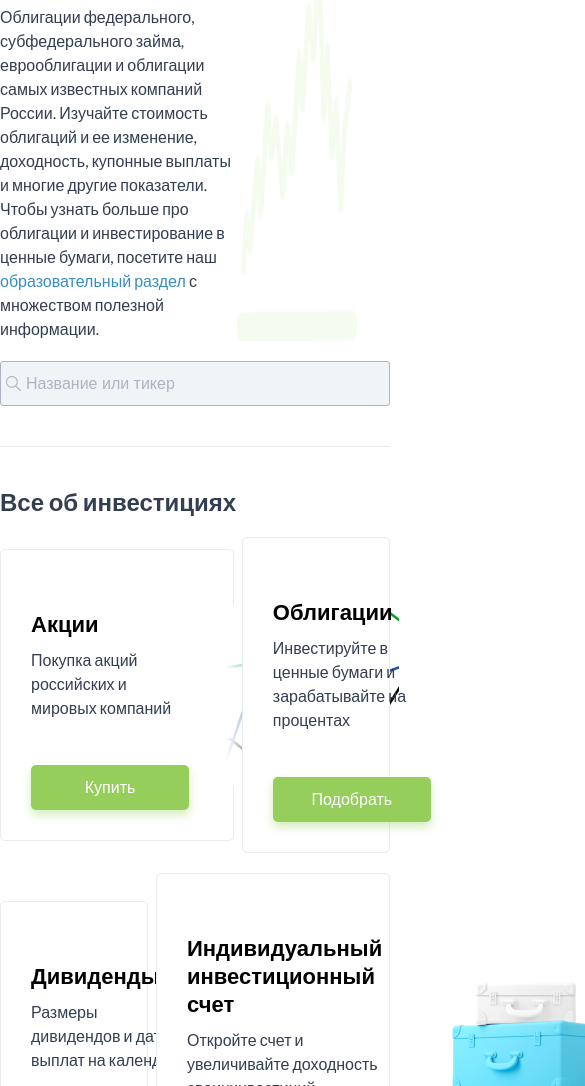
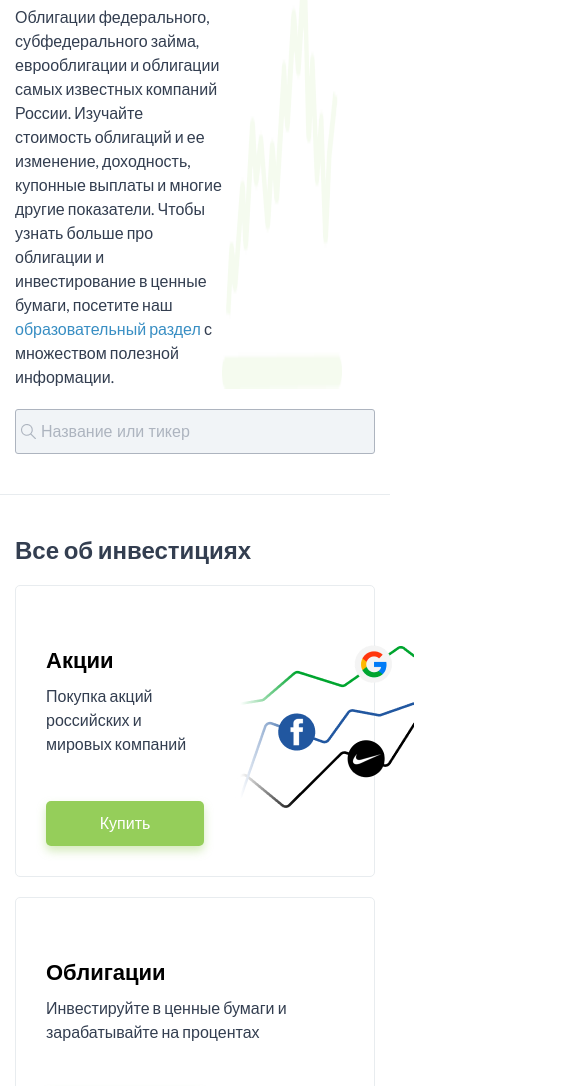
Before and after one commit to veronaten/myfin, a plain HTML site: page index.html in a window 390 px wide. Shown: the part 92-1178 px from the top of the page, 585 px wide, since content can reach past the window. Drawn offline with Linux system fonts and the light colour scheme.

Commit message:
feat: add breakpoints for adaptive

```diff
--- a/index.css
+++ b/index.css
@@ -439,3 +439,37 @@ h2 {
 a {
   text-decoration: none;
 }
+
+@media (max-width: 1199px) {
+  .container {
+    max-width: 992px;
+  }
+}
+
+@media (max-width: 991px) {
+  .container {
+    max-width: 768px;
+  }
+}
+
+@media (max-width: 767px) {
+  .container {
+    max-width: 576px;
+  }
+
+  .card-item,
+  .card-item_long,
+  .card-item_short {
+    width: 100%;
+  }
+
+  .screen-item {
+    width: 100%;
+  }
+}
+
+@media (max-width: 575px) {
+  .container {
+    max-width: 360px;
+  }
+}
```
